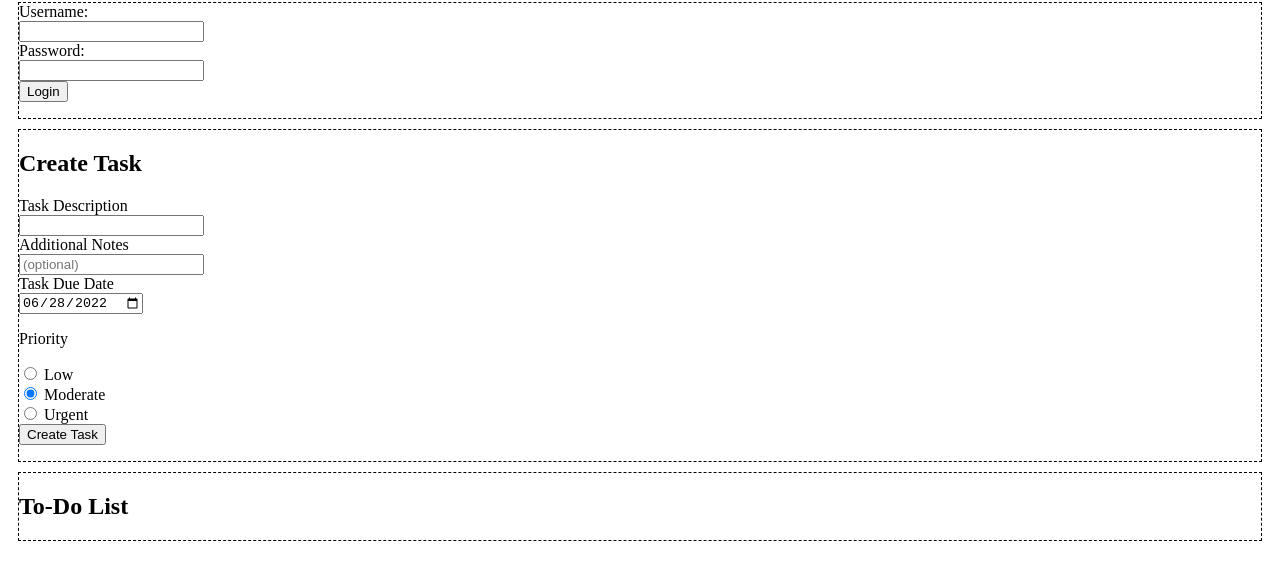
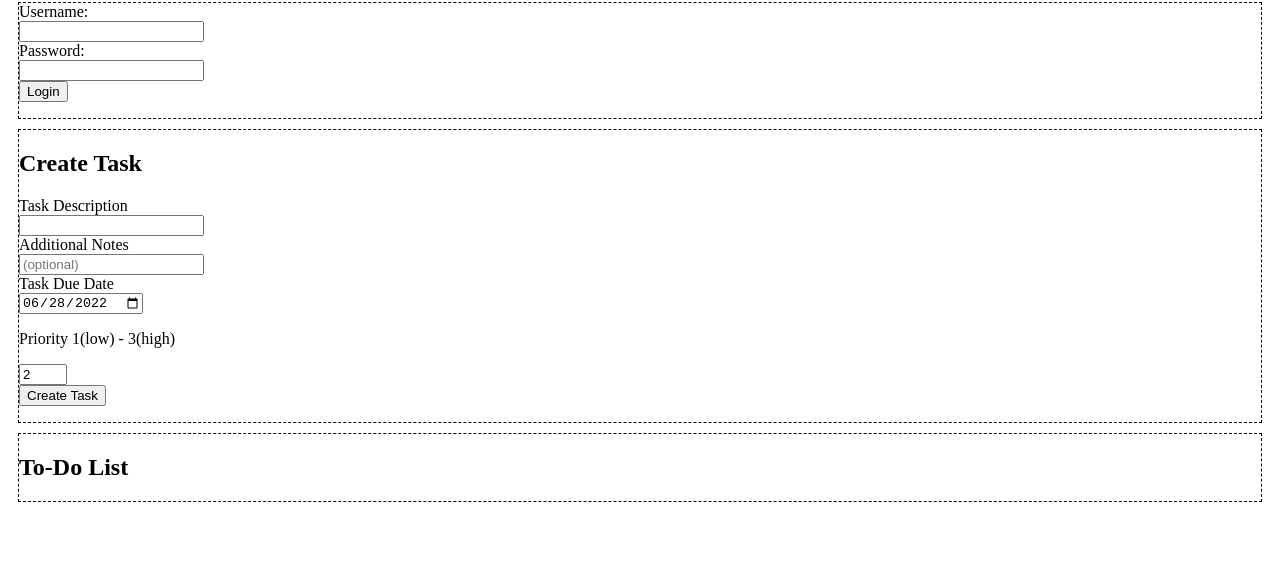
Before and after one commit to guzmaneandrew/to_do_app, a website: page todo/public_html/index.html in a window 1280 px wide. Shown: the part 78-658 px from the top of the page. Drawn offline with nearby package versions, Linux system fonts and the light colour scheme; no server answers.

Commit message:
Changed priority input from radio to number

```diff
--- a/todo/public_html/index.html
+++ b/todo/public_html/index.html
@@ -39,14 +39,9 @@
             <input type="text" id="task-notes" placeholder="(optional)" /> <br />
             <label for="task-due-date">Task Due Date</label> <br />
             <input type="date" id="task-due-date"><br />
-            <div id="priority">
-                <p>Priority</p>
-                <input type="radio" name="priority" id="low" value="Low"/>
-                <label for="low">Low</label><br />
-                <input type="radio" name="priority" id="medium" checked="true" value="Moderate"/>
-                <label for="medium">Moderate</label><br />
-                <input type="radio" name="priority" id="high" value="Urgent"/>
-                <label for="high">Urgent</label><br />
+            <div id="priority-list">
+                <p>Priority 1(low) - 3(high)</p>
+                <input id="priority" type="number" value="2" min="1" max="3"><br />
             </div>
             <button id="create-button">Create Task</button>
             <p id="message"></p>
@@ -144,7 +139,7 @@
                     notes: $("#task-notes").val(),
                     dueDate: $("#task-due-date").val(),
                     created: todayValue,
-                    priority: $("input[name=priority]:checked").val(),
+                    priority: $("#priority").val(),
                     deleted: "",
                     completed: ""
                 };
```
